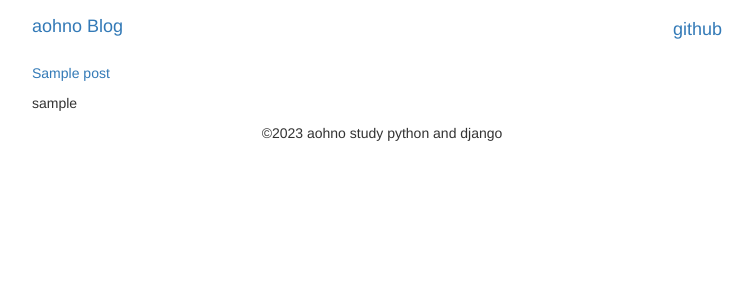
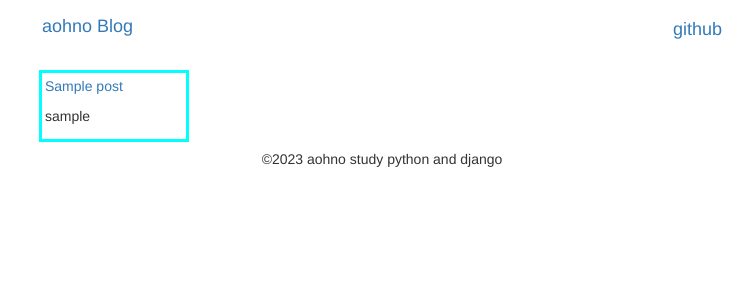
Before and after one commit to hrnmrnmh/studyDjango, a Django app: page / in a window 1280 px wide. Shown: the top 300 px of the page, without its empty margins (258-1011 px from the left). Run offline with Django 4.2, Linux system fonts and the light colour scheme; tables that the repository leaves empty hold one stand-in row (values such as "Sample post"); style sheets or scripts are compiled from the project's sources; some libraries are stand-ins or nearby versions.

Commit message:
blog style

```diff
--- a/blog/static/blog.scss
+++ b/blog/static/blog.scss
@@ -2,3 +2,18 @@
   padding: 7px;
   background-color: #d7fbff;
 }
+
+.posts{
+  width: 100%;
+  display: flex;
+  flex-direction: row;
+  flex-wrap: wrap;
+
+  article{
+    border: solid aqua;
+    margin: 7px;
+    padding: 3px;
+    min-width: 150px;
+
+  }
+}
--- a/blog/templates/blog/post_list.html
+++ b/blog/templates/blog/post_list.html
@@ -1,10 +1,19 @@
 {% extends "base.html" %}
+{% load sass_tags %}
 
 {% block title %}post_list{% endblock %}
 
+{% block stylesheet %}
+    <link rel="stylesheet" href="{% sass_src 'blog.scss' %}">
+{% endblock %}
+
 {% block content %}
-    {% for post in posts %}
-        <p><a href="{% url 'post_detail' pk=post.pk %}">{{ post.title }}</a></p>
-        <p>{{ post.author }}</p>
-    {% endfor %}
+    <div class="posts">
+        {% for post in posts %}
+            <article>
+                <p><a href="{% url 'post_detail' pk=post.pk %}">{{ post.title }}</a></p>
+                <p>{{ post.author }}</p>
+            </article>
+        {% endfor %}
+    </div>
 {% endblock %}
--- a/static/base.scss
+++ b/static/base.scss
@@ -6,11 +6,13 @@ header {
   display: flex;
 
   #header-logo {
-    width: 150px;
+    margin: 7px;
+    padding: 3px;
+    width: 100px;
   }
 
   nav {
-    width: 550px;
+    width: 600px;
 
     ul {
       flex: fit-content;
```
